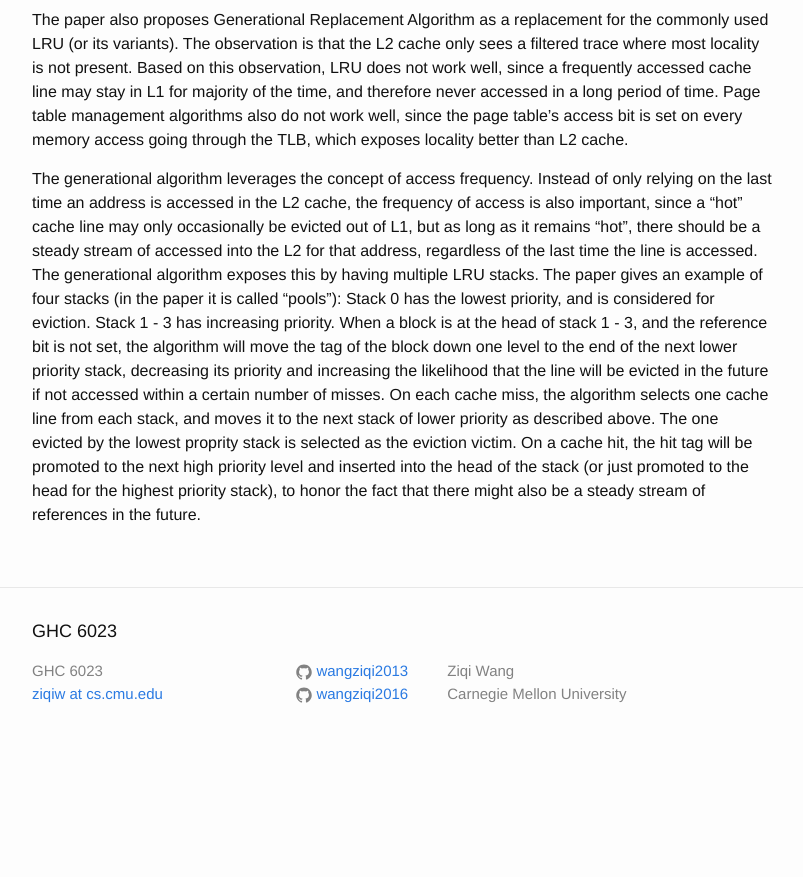
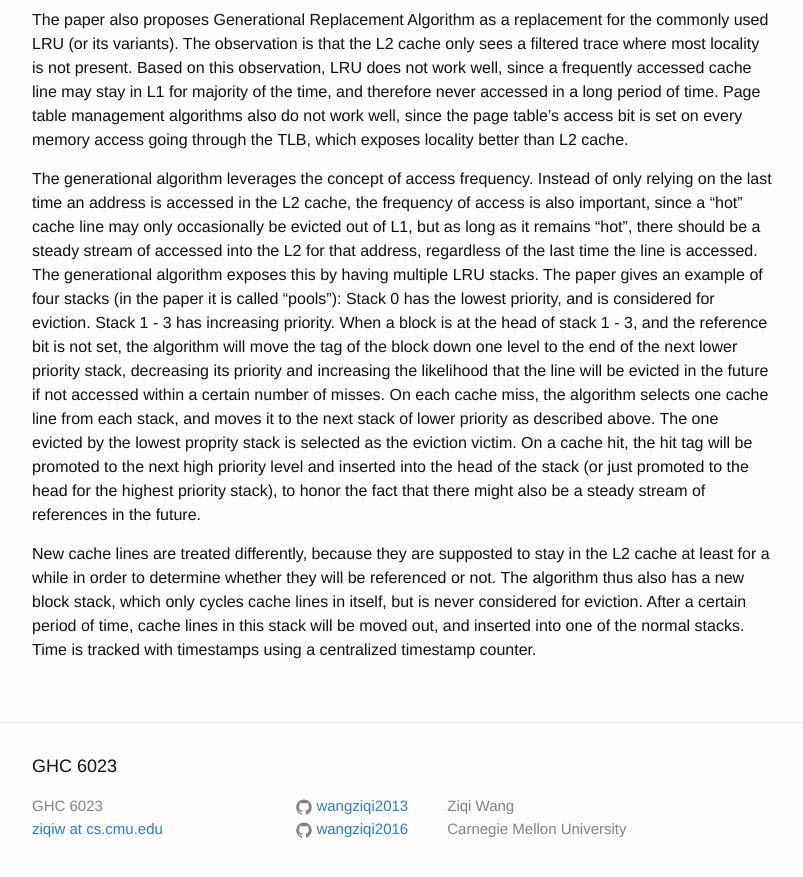
Before and after one commit to wangziqi2013/wangziqi2013.github.io, a Jekyll site: the page built from _posts/2020-05-22-iic.markdown, in a window 1280 px wide and 900 px high, scrolled down 2875 px. Shown: the top 877 px of the window, without its empty margins (238-1041 px from the left). Built offline with Jekyll 4.4.1, drawn with Linux system fonts in a browser that asks for light colours; before the commit the page ends 3640 px from its top, so only the background shows below that.

Commit message:
Adding new stack

```diff
--- a/_posts/2020-05-22-iic.markdown
+++ b/_posts/2020-05-22-iic.markdown
@@ -125,3 +125,9 @@ to the next stack of lower priority as described above. The one evicted by the l
 the eviction victim. On a cache hit, the hit tag will be promoted to the next high priority level and inserted into the
 head of the stack (or just promoted to the head for the highest priority stack), to honor the fact that there might also
 be a steady stream of references in the future.
+
+New cache lines are treated differently, because they are supposted to stay in the L2 cache at least for a while in
+order to determine whether they will be referenced or not. The algorithm thus also has a new block stack, which only
+cycles cache lines in itself, but is never considered for eviction. After a certain period of time, cache lines
+in this stack will be moved out, and inserted into one of the normal stacks. Time is tracked with timestamps using
+a centralized timestamp counter.
```
